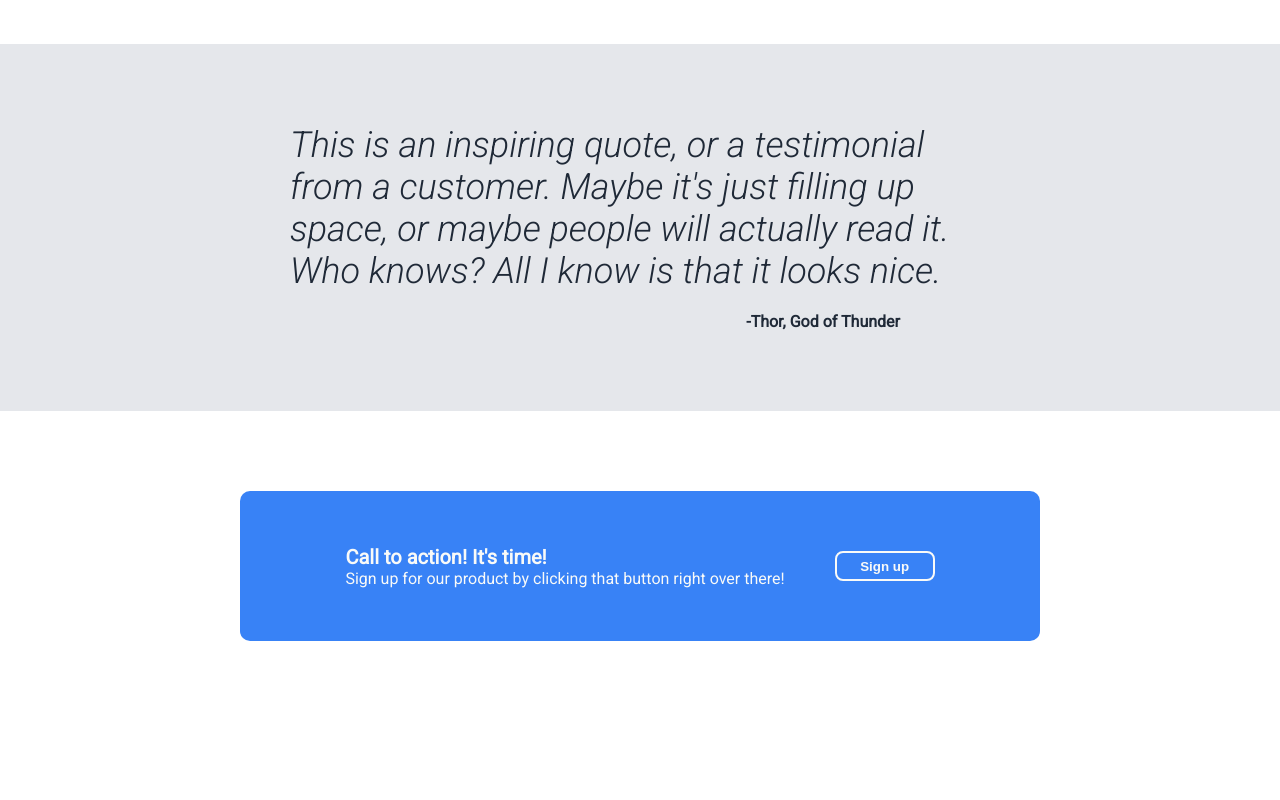
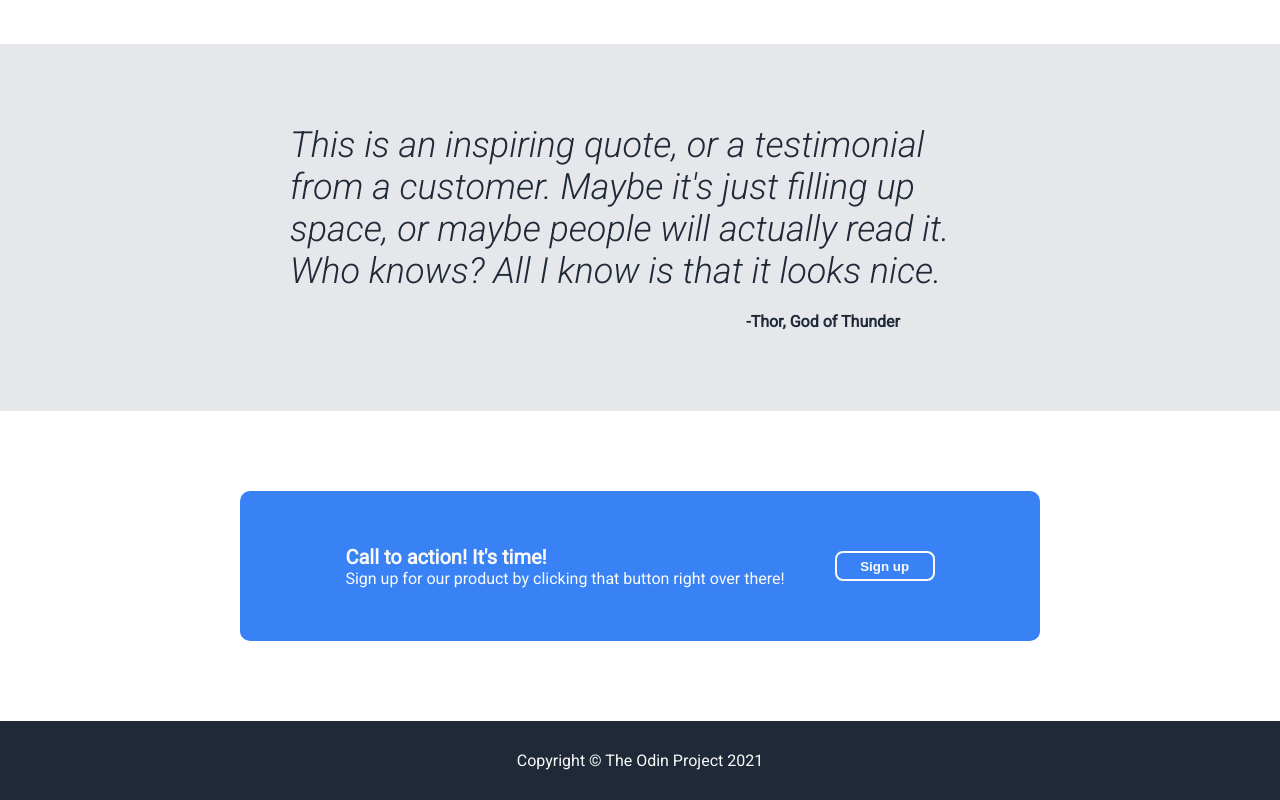
Before and after one commit to JoshSwanepoel/landing-page, a plain HTML site: page index.html in a window 1280 px wide. Shown: the part 891-1691 px from the top of the page. Before the commit the page ends 1612 px from the top, so only its background shows below. Drawn offline with Linux system fonts and the light colour scheme.

Commit message:
Create footer

```diff
--- a/index.html
+++ b/index.html
@@ -63,5 +63,8 @@
             </button>
         </div>
     </div>
+    <div class="footer">
+        Copyright &#169; The Odin Project 2021
+    </div>
 </body>
 </html>
--- a/styles.css
+++ b/styles.css
@@ -187,3 +187,12 @@ body {
     font-size: 20px;
     font-weight: bold;
 }
+
+.footer {
+    background-color: #1f2937;
+    display: flex;
+    justify-content: center;
+    align-items: center;
+    color: #f9faf8;
+    padding: 30px;
+}
```
